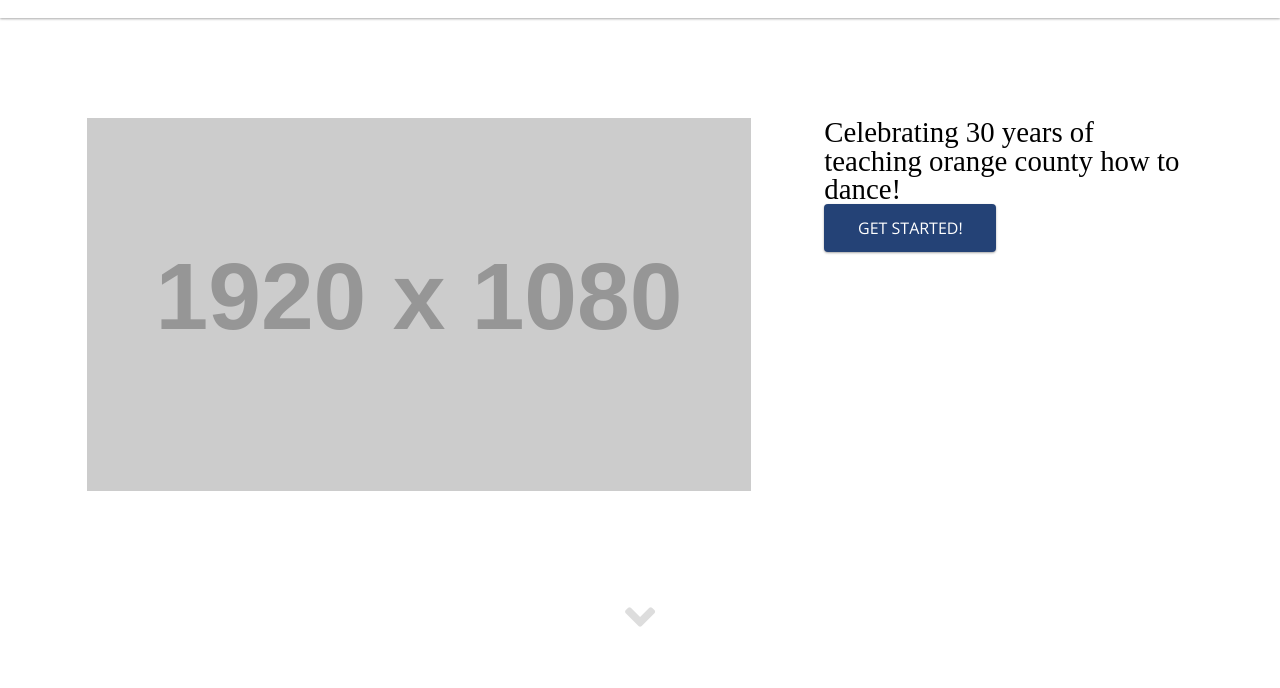
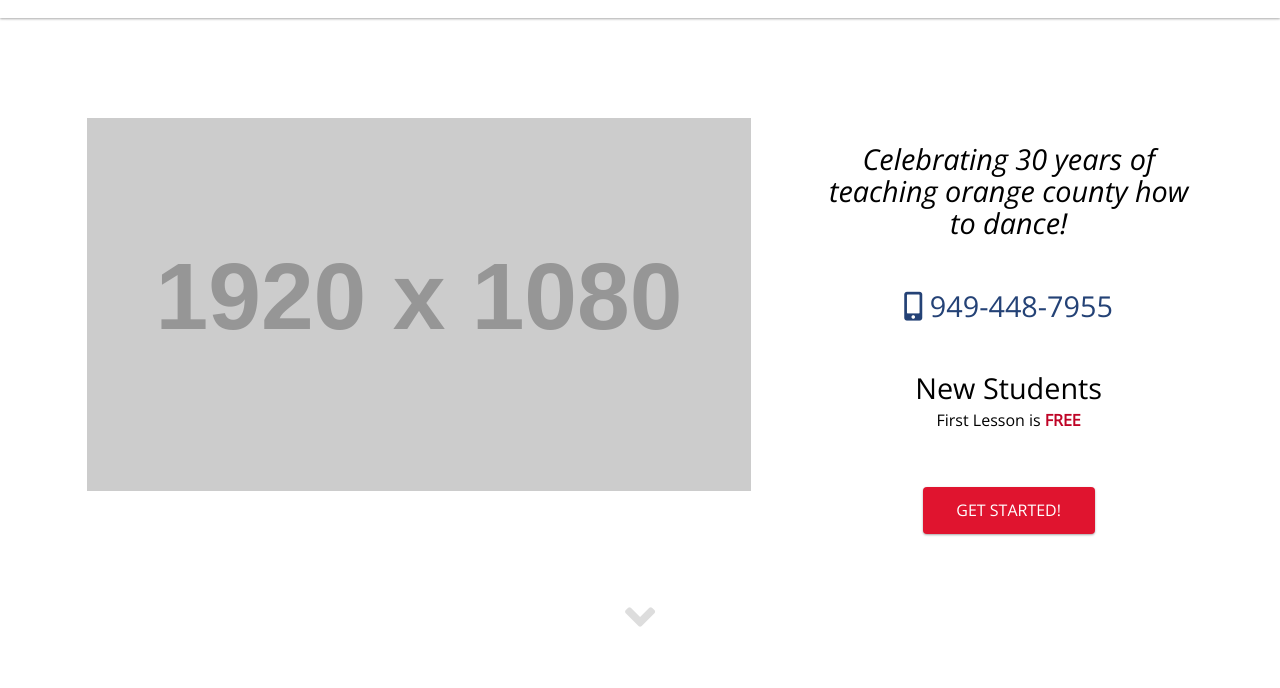
Before and after one commit to castlemaninc/lon-dance, a website: page index.html in a window 1280 px wide. Shown: the part 112-800 px from the top of the page. Drawn offline with nearby package versions, Linux system fonts and the light colour scheme; placeholder pictures from the web are drawn by us.

Commit message:
adding and styling content in the hero-container

```diff
--- a/index.html
+++ b/index.html
@@ -5,7 +5,7 @@
 	<meta name="viewport" content="width=device-width, initial-scale=1">
 	<link rel="stylesheet" type="text/css" href="css/style.css">
 	<!-- Google Fonts -->
-	<link href="https://fonts.googleapis.com/css?family=Lora:400,700|Open+Sans:400,700" rel="stylesheet">
+	<link href="https://fonts.googleapis.com/css?family=Lora:400,700|Open+Sans:400, 400i, 700,700i" rel="stylesheet">
 	<!-- Font Awesome -->
 	<link rel="stylesheet" href="https://use.fontawesome.com/releases/v5.0.10/css/all.css" integrity="sha384-+d0P83n9kaQMCwj8F4RJB66tzIwOKmrdb46+porD/OvrJ+37WqIM7UoBtwHO6Nlg" crossorigin="anonymous">
 </head>
@@ -35,7 +35,13 @@
 					<img class="video" src="http://via.placeholder.com/1920x1080">
 				</div>
 				<div class="hero-content">
-					<h3>Celebrating 30 years of teaching orange county how to dance!</h3>
+
+					<h3 class="thirty">Celebrating 30 years of teaching orange county how to dance!</h3>
+					<a class="phone" href="tel:949-448-7955"><h3><i class="fas fa-mobile-alt"></i> 949-448-7955</h3></a>
+					<div>
+						<h3>New Students</h3>
+						<h5>First Lesson is <span class="free">FREE</span></h5>
+					</div>
 					<a class="button"><h5>Get Started!</h5></a>
 				</div>
 				<div class="down-arrow-container">
--- a/scss/_flexbox.scss
+++ b/scss/_flexbox.scss
@@ -14,6 +14,8 @@
 .hero-content {
 	display: flex;
 	flex-direction: column;
+	align-items: center;
+	justify-content: space-around;
 }
 
 .down-arrow-container {
--- a/scss/style.scss
+++ b/scss/style.scss
@@ -39,7 +39,7 @@ ul {
 }
 
 .button {
-	background-color: $blue1;
+	background-color: $red2;
 	color: white;
 	font-family: $Os;
 	text-transform: uppercase;
@@ -53,7 +53,7 @@ ul {
 	border-radius: 4px;
 
 	&:hover {
-		background-color: $blue2;
+		background-color: $red1;
 
 	}
 
@@ -100,7 +100,8 @@ nav li {
 
 	&:hover{
 		background-color: $red2;
-		color: $white1;
+		color: black;
+
 	}
 }
 
@@ -118,6 +119,26 @@ nav li {
 	grid-template-rows: 90% 1fr;
 	margin-top: 130px;
 	padding: 5%;
+}
+
+.hero-content {
+	text-align: center;
+	line-height: 2em;
+
+	font-family: $Os;
+
+	.phone {
+		color: $blue1;
+	}
+
+	.thirty {
+		font-style: italic;
+	}
+
+	.free {
+		color: $red1;
+		font-weight: 700;
+	}
 }
 
 .video {
```
Also changed, not shown: css/style.css, images/logo.png (added).
